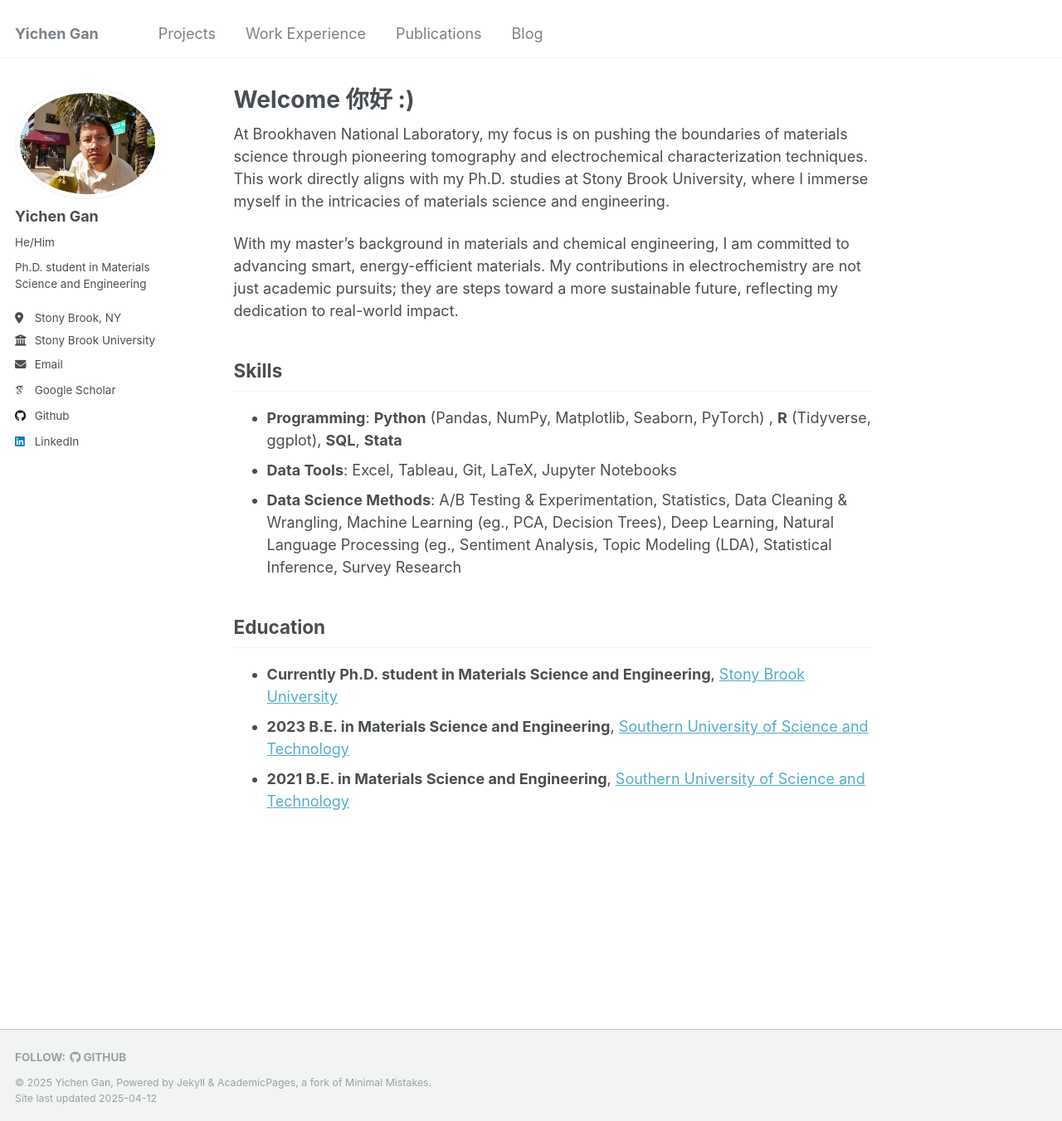
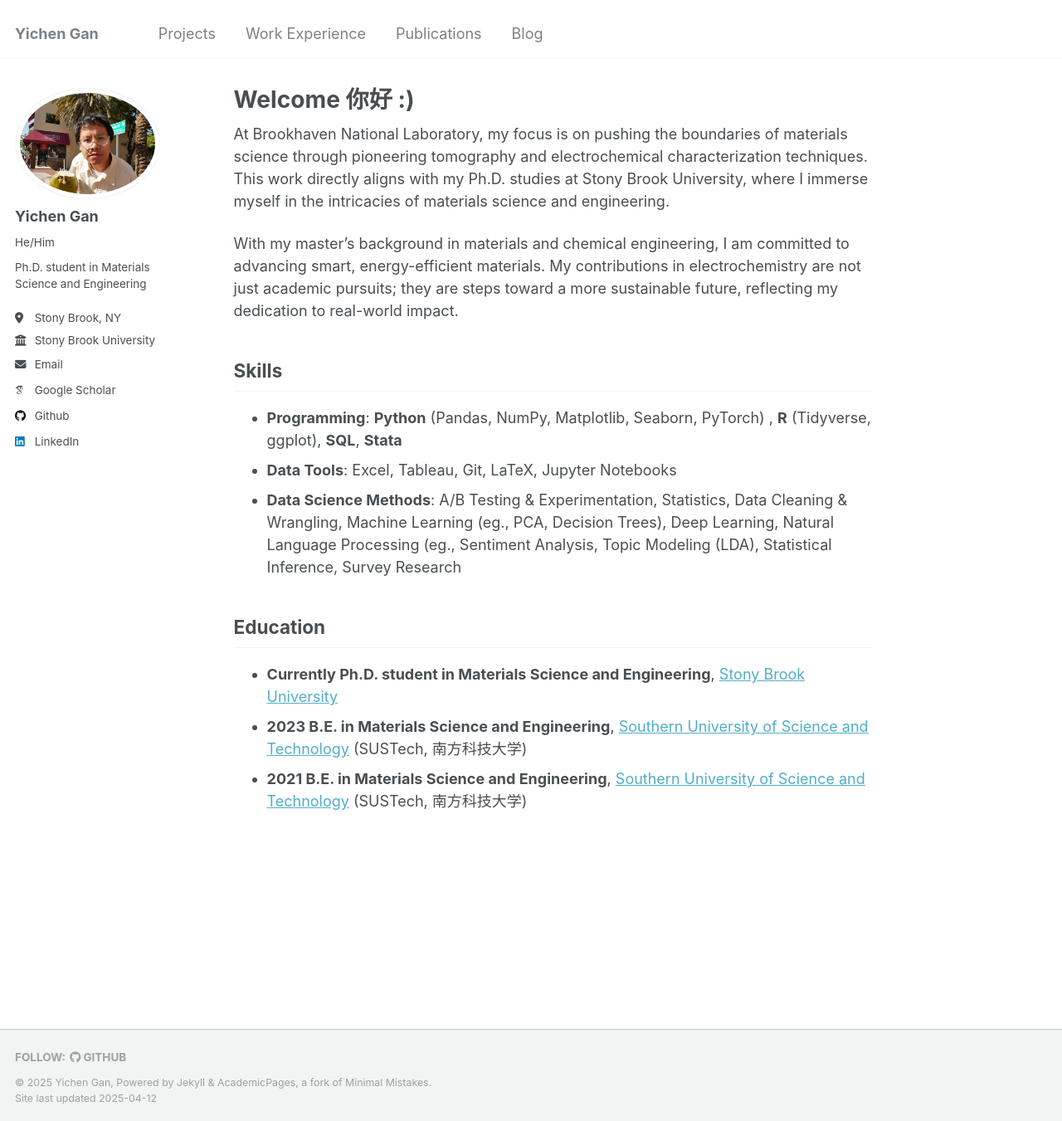
Before and after one commit to YichenGan/yichengan.github.io, a Jekyll site: the page built from _pages/about.md, in a window 1280 px wide and 1351 px high. Shown: the whole window at 83% size. Built offline with Jekyll 4.4.1, drawn with Linux system fonts in a browser that asks for light colours; some web fonts are replaced.

Commit message:
Update about.md

```diff
--- a/_pages/about.md
+++ b/_pages/about.md
@@ -20,5 +20,5 @@ With my master's background in materials and chemical engineering, I am committe
 
 ## Education
 - **Currently Ph.D. student in Materials Science and Engineering**, [Stony Brook University](https://www.stonybrook.edu/)
-- **2023 B.E. in Materials Science and Engineering**, [Southern University of Science and Technology](https://www.sustech.edu.cn/en/)
-- **2021 B.E. in Materials Science and Engineering**, [Southern University of Science and Technology](https://www.sustech.edu.cn/en/)
+- **2023 B.E. in Materials Science and Engineering**, [Southern University of Science and Technology](https://www.sustech.edu.cn/en/) (SUSTech, 南方科技大学)
+- **2021 B.E. in Materials Science and Engineering**, [Southern University of Science and Technology](https://www.sustech.edu.cn/en/) (SUSTech, 南方科技大学)
```
